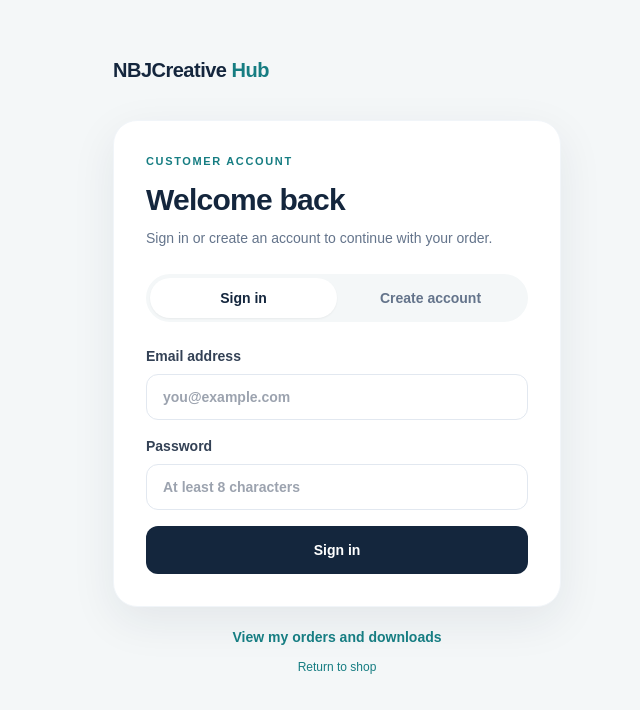
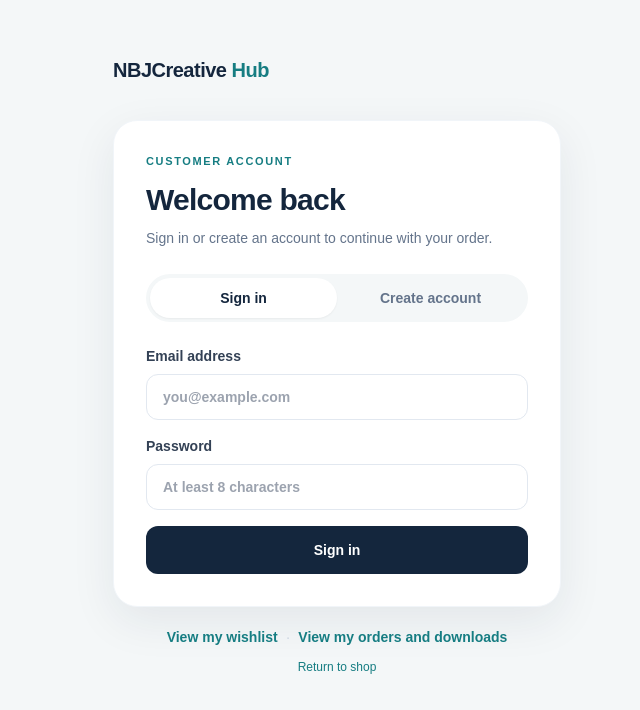
Before and after one commit to apostle24/nbjcreative-hub, a Next.js app: page /account in a window 1280 px wide. Shown: the top 710 px of the page, without its empty margins (303-943 px from the left). Built offline with nearby package versions, Linux system fonts and the light colour scheme.

Commit message:
Add wishlist link to customer account

```diff
--- a/app/account/page.tsx
+++ b/app/account/page.tsx
@@ -70,7 +70,7 @@ export default function AccountPage() {
           <button disabled={busy} className="w-full rounded-xl bg-ink px-5 py-3.5 text-sm font-bold text-white hover:bg-teal disabled:opacity-60">{busy ? "Please wait..." : mode === "signin" ? "Sign in" : "Create account"}</button>
         </form>
       </section>
-      <p className="mt-5 text-center text-sm"><Link href="/account/orders" className="font-semibold text-teal hover:underline">View my orders and downloads</Link></p><p className="mt-3 text-center text-xs text-slate-400"><Link href="/" className="text-teal hover:underline">Return to shop</Link></p>
+      <p className="mt-5 text-center text-sm"><Link href="/account/wishlist" className="font-semibold text-teal hover:underline">View my wishlist</Link><span className="mx-2 text-slate-300">·</span><Link href="/account/orders" className="font-semibold text-teal hover:underline">View my orders and downloads</Link></p><p className="mt-3 text-center text-xs text-slate-400"><Link href="/" className="text-teal hover:underline">Return to shop</Link></p>
     </div>
   </main>;
 }
```
